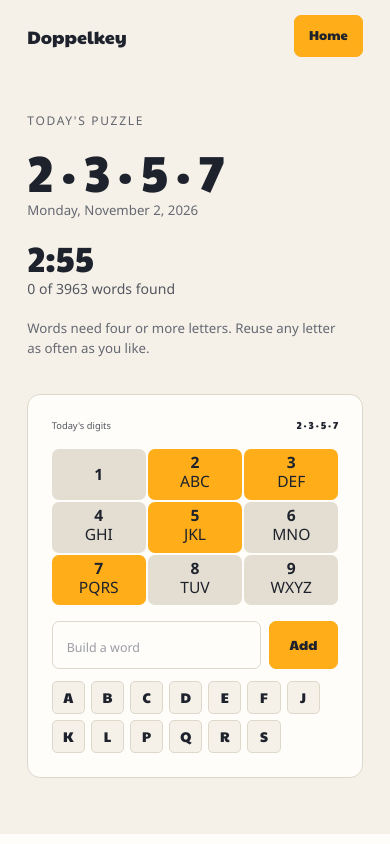
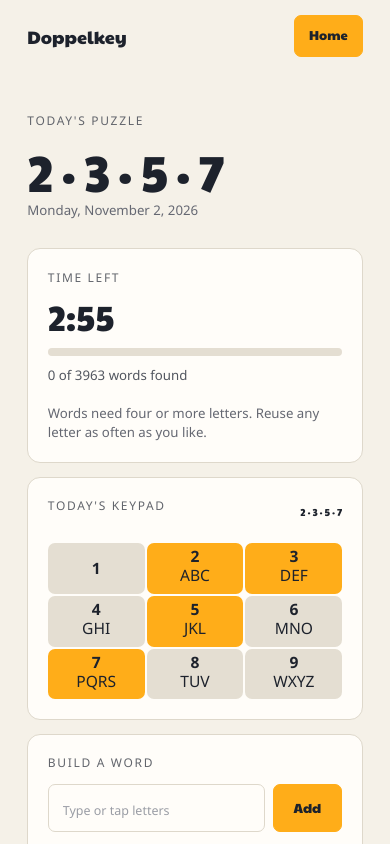
Before and after one commit to doppelkey/doppelkey.com, a Next.js app: page /game in a window 390 px wide. Shown: the top 844 px of the page. Built offline with nearby package versions, Linux system fonts and the light colour scheme.

Commit message:
style: rebuild /game UI as themed panels matching landing design

```diff
--- a/app/game/Game.tsx
+++ b/app/game/Game.tsx
@@ -166,6 +166,10 @@ export default function Game() {
     inputRef.current?.focus();
   };
 
+  const progressPct = possibleWords.length
+    ? Math.round((found.length / possibleWords.length) * 100)
+    : 0;
+
   return (
     <div className="page-shell" id="top">
       <section className="game-section">
@@ -182,25 +186,35 @@ export default function Game() {
             </Link>
           </nav>
         </header>
-        <div className="content-wrap game-layout">
-          <div className="game-copy">
+        <div className="content-wrap">
+          <div className="game-hero">
             <p className="eyebrow">TODAY&apos;S PUZZLE</p>
             <h1 className="game-digits">
               {mounted ? digits.join(" · ") : "· · · ·"}
             </h1>
             <p className="game-date">{mounted ? dateLabel : "Loading"}</p>
+          </div>
+          <div className="game-board">
+            <div className="game-panel panel-status">
+              <p className="panel-label">Time left</p>
               <p className="game-timer">{formatTime(secondsLeft)}</p>
+              <div className="progress-track" aria-hidden="true">
+                <div
+                  className="progress-fill"
+                  style={{ width: `${progressPct}%` }}
+                />
+              </div>
               <p className="game-progress">
                 {found.length} of {possibleWords.length || "…"} words found
               </p>
               <p className="game-rules">
-              Words need four or more letters. Reuse any letter as often as you
-              like.
+                Words need four or more letters. Reuse any letter as often as
+                you like.
               </p>
             </div>
-          <div className="puzzle-card game-card">
+            <div className="game-panel panel-keypad">
               <div className="puzzle-header">
-              <div className="puzzle-meta">Today&apos;s digits</div>
+                <p className="panel-label">Today&apos;s keypad</p>
                 <p className="key-summary">
                   {mounted ? digits.join(" · ") : ""}
                 </p>
@@ -216,6 +230,9 @@ export default function Game() {
                   </div>
                 ))}
               </div>
+            </div>
+            <div className="game-panel panel-entry">
+              <p className="panel-label">Build a word</p>
               <form className="word-form" onSubmit={submitWord}>
                 <input
                   ref={inputRef}
@@ -225,7 +242,7 @@ export default function Game() {
                   onChange={(event) =>
                     setInput(event.target.value.replace(/[^a-zA-Z]/g, ""))
                   }
-                placeholder={gameOver ? "Time is up" : "Build a word"}
+                  placeholder={gameOver ? "Time is up" : "Type or tap letters"}
                   autoComplete="off"
                   autoCapitalize="characters"
                   disabled={!mounted || gameOver}
@@ -253,6 +270,9 @@ export default function Game() {
                   {feedback.text}
                 </p>
               )}
+            </div>
+            <div className="game-panel panel-found">
+              <p className="panel-label">Found words</p>
               <div className="found-words">
                 {found.map((word) => (
                   <span className="status status-teal" key={word}>
@@ -266,6 +286,9 @@ export default function Game() {
                     </span>
                   ))}
               </div>
+              {found.length === 0 && !gameOver && (
+                <p className="found-empty">Words you find will land here.</p>
+              )}
               {gameOver && (
                 <p className="found-copy">
                   Time&apos;s up. You found {found.length} of {possibleWords.length}{" "}
@@ -274,6 +297,7 @@ export default function Game() {
               )}
             </div>
           </div>
+        </div>
       </section>
     </div>
   );
--- a/app/globals.css
+++ b/app/globals.css
@@ -488,14 +488,8 @@ h1 {
   min-height: 100vh;
   padding-bottom: 4vw;
 }
-.game-layout {
-  display: flex;
-  justify-content: space-between;
-  align-items: flex-start;
-  padding: 3.2vw 0 0;
-}
-.game-copy {
-  width: 40%;
+.game-hero {
+  padding: 2.8vw 0 2.2vw;
 }
 .game-digits {
   font-size: 4.6vw;
@@ -508,31 +502,84 @@ h1 {
   color: var(--muted);
   font-size: 0.9vw;
 }
+.game-board {
+  display: grid;
+  grid-template-columns: minmax(0, 2fr) minmax(0, 3fr);
+  grid-template-areas:
+    "status keypad"
+    "found entry";
+  gap: 1.4vw;
+  align-items: start;
+}
+.game-panel {
+  background: var(--paper);
+  border: 1px solid var(--line);
+  border-radius: 13px;
+  padding: 1.9vw 2vw;
+  min-width: 0;
+}
+.panel-keypad .keypad {
+  grid-template-columns: repeat(3, minmax(0, 1fr));
+}
+.panel-status {
+  grid-area: status;
+}
+.panel-keypad {
+  grid-area: keypad;
+}
+.panel-entry {
+  grid-area: entry;
+}
+.panel-found {
+  grid-area: found;
+}
+.panel-label {
+  margin: 0 0 1.1vw;
+  font-size: 0.65vw;
+  letter-spacing: 0.14em;
+  text-transform: uppercase;
+  color: #62656c;
+}
 .game-timer {
-  margin: 2.2vw 0 0;
+  margin: 0;
   font-family: var(--font-paytone-one), sans-serif;
-  font-size: 3.2vw;
+  font-size: 3vw;
   line-height: 1;
 }
+.progress-track {
+  margin-top: 1.2vw;
+  height: 0.55vw;
+  min-height: 6px;
+  border-radius: 999px;
+  background: #e4ded2;
+  overflow: hidden;
+}
+.progress-fill {
+  height: 100%;
+  background: var(--orange);
+  border-radius: 999px;
+  transition: width 0.3s ease;
+}
 .game-progress {
-  margin: 0.7vw 0 0;
-  font-size: 1vw;
+  margin: 0.8vw 0 0;
+  font-size: 0.85vw;
   color: #52565f;
 }
 .game-rules {
-  margin: 2.2vw 0 0;
+  margin: 1.6vw 0 0;
   color: var(--muted);
   line-height: 1.45;
-  font-size: 0.9vw;
-  width: 80%;
+  font-size: 0.8vw;
 }
-.game-card {
-  width: 50%;
+.panel-keypad .puzzle-header {
+  margin-bottom: 1.6vw;
+}
+.panel-keypad .key-summary {
+  font-size: 1vw;
 }
 .word-form {
   display: flex;
   gap: 0.6vw;
-  margin-top: 1.6vw;
 }
 .word-input {
   flex: 1;
@@ -542,7 +589,7 @@ h1 {
   background: var(--paper);
   color: var(--ink);
   font-family: var(--font-paytone-one), sans-serif;
-  font-size: 1.3vw;
+  font-size: 1.15vw;
   letter-spacing: 0.08em;
   text-transform: uppercase;
   padding: 0.55em 0.8em;
@@ -556,13 +603,13 @@ h1 {
   text-transform: none;
   letter-spacing: 0;
   font-family: var(--font-noto-sans), sans-serif;
-  font-size: 0.85vw;
+  font-size: 0.8vw;
 }
 .letter-bank {
   display: flex;
   flex-wrap: wrap;
   gap: 0.4vw;
-  margin-top: 1vw;
+  margin-top: 1.1vw;
 }
 .letter-chip {
   border: 1px solid var(--line);
@@ -590,28 +637,44 @@ h1 {
   border-color: var(--line);
 }
 .game-feedback {
-  margin: 0.9vw 0 0;
-  font-size: 0.75vw;
+  display: inline-block;
+  margin: 1vw 0 0;
+  padding: 0.5em 0.9em;
+  border-radius: 5px;
+  font-size: 0.72vw;
+  font-weight: 700;
 }
 .game-feedback-good {
-  color: var(--teal);
+  background: var(--teal);
+  color: var(--paper);
 }
 .game-feedback-bad {
+  background: #fbe3cf;
   color: #c25e10;
 }
 .game-feedback-info {
+  background: var(--cream);
+  border: 1px solid var(--line);
   color: var(--muted);
 }
 .found-words {
   display: flex;
   flex-wrap: wrap;
   gap: 0.35vw;
-  margin-top: 1.1vw;
-  max-height: 14vw;
+  max-height: 10.5vw;
   overflow-y: auto;
 }
-.game-card .found-copy {
+.found-words .status {
+  font-size: 0.7vw;
+}
+.found-empty {
+  margin: 0;
+  color: #9a9da5;
+  font-size: 0.8vw;
+}
+.panel-found .found-copy {
   margin: 0.9vw 0 0;
+  font-size: 0.72vw;
 }
 
 @media (max-width: 600px) {
@@ -619,17 +682,8 @@ h1 {
     min-height: auto;
     padding-bottom: 56px;
   }
-  .game-layout {
-    flex-direction: column;
-    gap: 36px;
-    padding-top: 40px;
-  }
-  .game-copy,
-  .game-card {
-    width: 100%;
-  }
-  .game-card {
-    max-width: 430px;
+  .game-hero {
+    padding: 40px 0 28px;
   }
   .game-digits {
     font-size: clamp(40px, 13vw, 64px);
@@ -637,21 +691,45 @@ h1 {
   .game-date {
     font-size: 3.4vw;
   }
+  .game-board {
+    grid-template-columns: minmax(0, 1fr);
+    grid-template-areas:
+      "status"
+      "keypad"
+      "entry"
+      "found";
+    gap: 14px;
+  }
+  .game-panel {
+    padding: 5vw;
+  }
+  .panel-label {
+    font-size: 12px;
+    margin-bottom: 12px;
+  }
   .game-timer {
     font-size: 9vw;
-    margin-top: 20px;
+  }
+  .progress-track {
+    margin-top: 14px;
+    height: 8px;
   }
   .game-progress {
-    font-size: 3.6vw;
+    font-size: 3.4vw;
+    margin-top: 10px;
   }
   .game-rules {
     font-size: 3.4vw;
-    width: 95%;
-    margin-top: 20px;
+    margin-top: 18px;
+  }
+  .panel-keypad .puzzle-header {
+    margin-bottom: 4vw;
+  }
+  .panel-keypad .key-summary {
+    font-size: 2.6vw;
   }
   .word-form {
     gap: 8px;
-    margin-top: 16px;
   }
   .word-form .button {
     font-size: 3.4vw;
@@ -681,6 +759,9 @@ h1 {
   .found-words .status {
     font-size: 3.2vw;
   }
+  .found-empty {
+    font-size: 3.4vw;
+  }
 }
 
 /* Game page mobile readability minimums (scoped so the landing page is untouched) */
```
Lines whose indentation alone changed are shown as unchanged.
